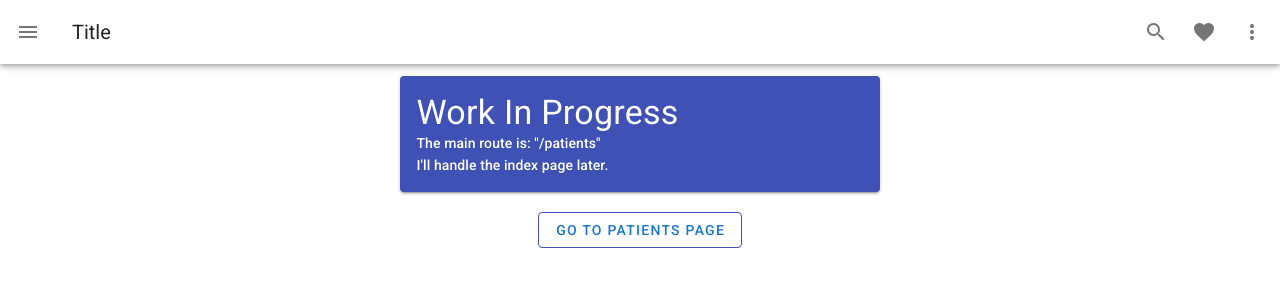
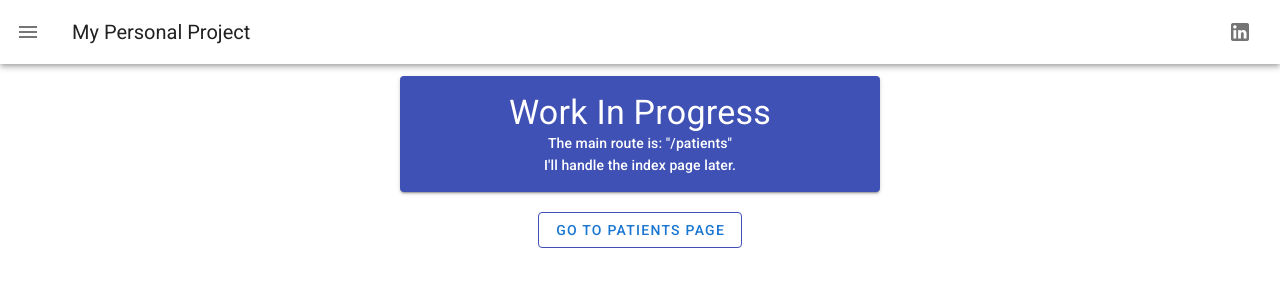
Before and after one commit to victorlennojv/ChallengingMe-1-VueJs, a Nuxt app: page / in a window 1280 px wide. Shown: the top 300 px of the page. Built offline with nearby package versions, Linux system fonts and the light colour scheme.

Commit message:
feat: add initial configuration of complete information

```diff
--- a/components/ui/Header/AppHeader.vue
+++ b/components/ui/Header/AppHeader.vue
@@ -3,21 +3,18 @@
     <v-toolbar>
       <v-app-bar-nav-icon></v-app-bar-nav-icon>
 
-      <v-toolbar-title>Title</v-toolbar-title>
+      <v-toolbar-title>My Personal Project</v-toolbar-title>
 
       <v-spacer></v-spacer>
 
-      <v-btn icon>
-        <v-icon>mdi-magnify</v-icon>
-      </v-btn>
-
-      <v-btn icon>
-        <v-icon>mdi-heart</v-icon>
-      </v-btn>
-
-      <v-btn icon>
-        <v-icon>mdi-dots-vertical</v-icon>
-      </v-btn>
+      <a
+        href="https://www.linkedin.com/in/victor-almeida-304b05205/"
+        target="_blank"
+      >
+        <v-btn icon>
+          <v-icon> mdi-linkedin </v-icon>
+        </v-btn>
+      </a>
     </v-toolbar>
   </v-card>
 </template>
--- a/pages/index.vue
+++ b/pages/index.vue
@@ -4,8 +4,10 @@
     <v-container>
       <v-row dense justify="center">
         <v-col cols="5">
-          <v-card color="indigo" dark>
-            <v-card-title class="text-h4"> Work In Progress </v-card-title>
+          <v-card color="indigo" dark class="text-center">
+            <v-card-title class="text-h4 justify-center">
+              Work In Progress
+            </v-card-title>
             <v-card-subtitle class="white--text text-subtitle-2">
               The main route is: "/patients"
               <br />
--- a/pages/patients/_id/index.vue
+++ b/pages/patients/_id/index.vue
@@ -1,32 +1,63 @@
 <template>
-  <v-card></v-card>
+  <v-container>
+    <v-row>
+      <v-col cols="12">
+        <v-card>
+          <v-card-title class="justify-center">
+            <v-avatar size="256">
+              <img src="https://cdn.vuetifyjs.com/images/john.jpg" alt="John" />
+            </v-avatar>
+          </v-card-title>
+          <v-card-subtitle class="text-center">
+            Profile page of patient X
+          </v-card-subtitle>
+        </v-card>
+      </v-col>
+      <v-col cols="4">
+        <v-card>
+          <v-card-title class="justify-center"> Left Card </v-card-title>
+          <v-card-subtitle class="text-center">
+            Left card info
+          </v-card-subtitle>
+        </v-card>
+      </v-col>
+      <v-col cols="8">
+        <v-card>
+          <v-card-title class="justify-center">
+            Right Card - Detailed infos
+          </v-card-title>
+          <v-card-subtitle class="text-center"> Informations </v-card-subtitle>
+        </v-card>
+      </v-col>
+    </v-row>
+  </v-container>
 </template>
 
 <script>
-import { mapGetters, mapActions } from 'vuex'
+// import { mapGetters, mapActions } from 'vuex'
 
 export default {
   name: 'PatientCompleteProfile',
 
-  computed: {
-    ...mapGetters('patients', ['getPatients']),
-  },
+  // computed: {
+  //   ...mapGetters('patients', ['getPatients']),
+  // },
 
-  mounted() {
-    this.fetchPatients()
-  },
+  // mounted() {
+  //   this.fetchPatients()
+  // },
 
-  methods: {
-    ...mapActions('patients', ['findPatients']),
+  // methods: {
+  //   ...mapActions('patients', ['findPatients']),
 
-    async fetchPatients() {
-      try {
-        await this.findPatients()
-      } catch (error) {
-        console.log(error)
-      }
-    },
-  },
+  //   async fetchPatients() {
+  //     try {
+  //       await this.findPatients()
+  //     } catch (error) {
+  //       console.log(error)
+  //     }
+  //   },
+  // },
 }
 </script>
 
```
